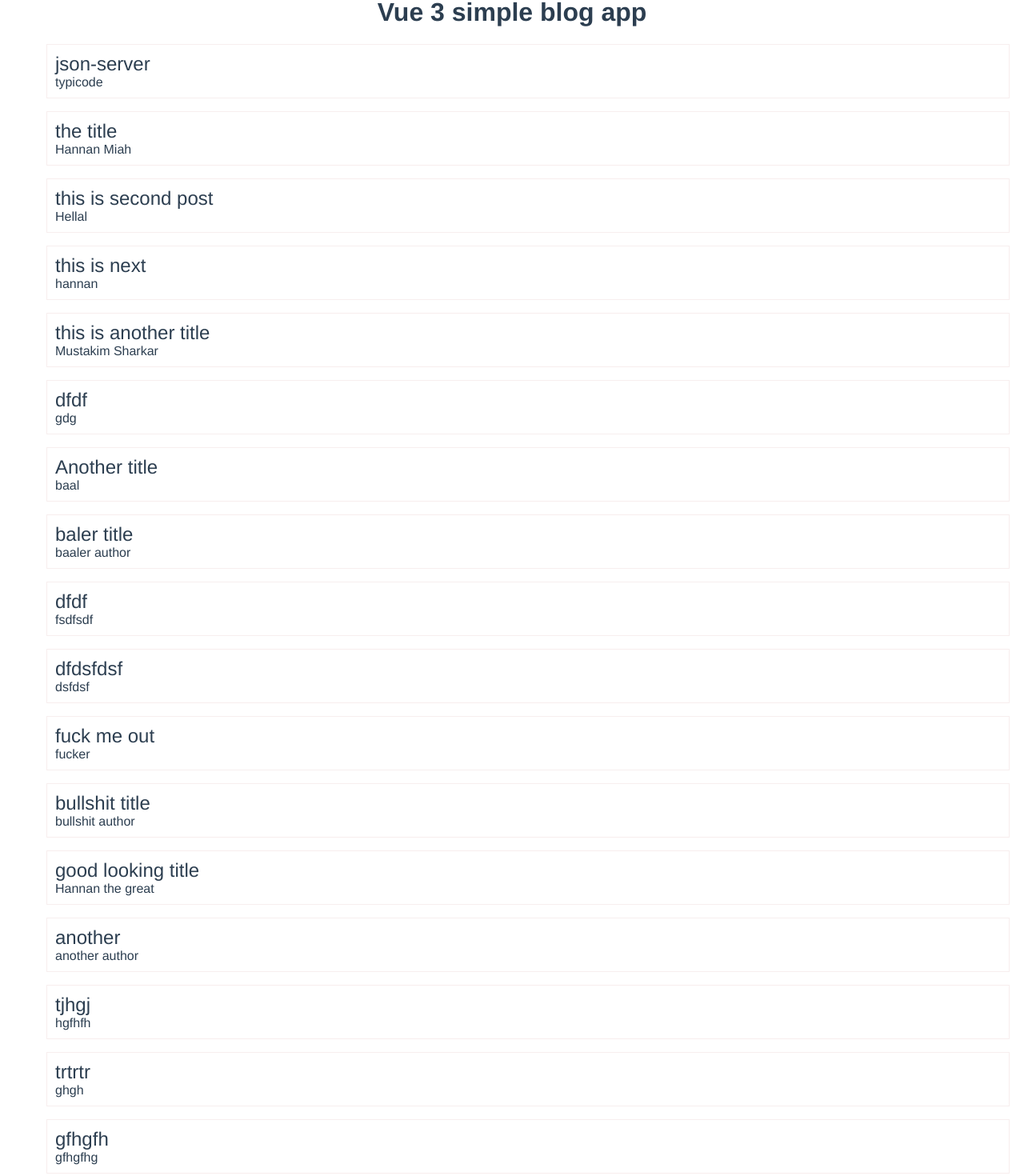
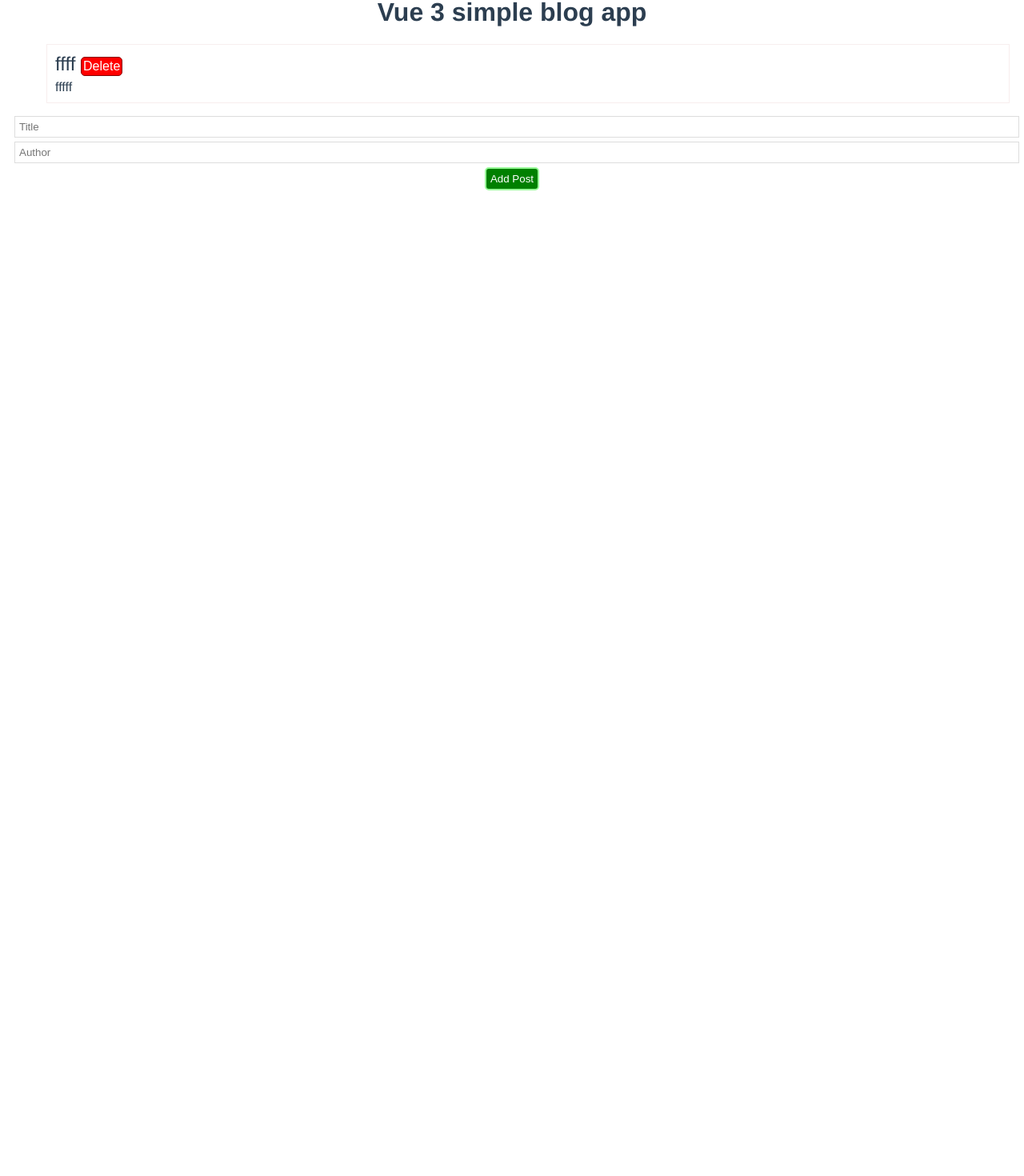
Before and after one commit to hannanmiah/vue-blog-crud, a Vue app: page / in a window 1280 px wide. Shown: the part 63-1533 px from the top of the page at 80% size. After the commit the page ends 800 px from the top, so only its background shows below. Built offline with nearby package versions, Linux system fonts and the light colour scheme; data requests are answered from the project's data file.

Commit message:
change some styles and added deletePost functionalities

```diff
--- a/db.json
+++ b/db.json
@@ -1,143 +1,12 @@
 {
   "posts": [
-    {
-      "id": 1,
-      "title": "json-server",
-      "author": "typicode"
-    },
-    {
-      "author": "Hannan Miah",
-      "title": "the title",
-      "id": 44
-    },
-    {
-      "author": "Hellal",
-      "title": "this is second post",
-      "id": 33
-    },
-    {
-      "author": "hannan",
-      "title": "this is next",
-      "id": 10
-    },
-    {
-      "author": "Mustakim Sharkar",
-      "title": "this is another title",
-      "id": 42
-    },
-    {
-      "title": "dfdf",
-      "author": "gdg",
-      "id": 45
-    },
-    {
-      "title": "Another title",
-      "author": "baal",
-      "id": 46
-    },
-    {
-      "author": "baaler author",
-      "title": "baler title",
-      "id": 69
-    },
-    {
-      "title": "dfdf",
-      "author": "fsdfsdf",
-      "id": 70
-    },
-    {
-      "title": "dfdsfdsf",
-      "author": "dsfdsf",
-      "id": 71
-    },
-    {
-      "title": "fuck me out",
-      "author": "fucker",
-      "id": 72
-    },
-    {
-      "title": "bullshit title",
-      "author": "bullshit author",
-      "id": 73
-    },
-    {
-      "author": "Hannan the great",
-      "title": "good looking title",
-      "id": 27
-    },
-    {
-      "title": "another",
-      "author": "another author ",
-      "id": 74
-    },
-    {
-      "title": "tjhgj",
-      "author": "hgfhfh",
-      "id": 75
-    },
-    {
-      "title": "trtrtr",
-      "author": "ghgh",
-      "id": 76
-    },
-    {
-      "title": "gfhgfh",
-      "author": "gfhgfhg",
-      "id": 77
-    },
-    {
-      "title": "gfg",
-      "author": "gfh",
-      "id": 78
-    },
-    {
-      "title": "testing",
-      "author": "testing",
-      "id": 79
-    },
-    {
-      "title": "again ",
-      "author": "testing",
-      "id": 80
-    },
-    {
-      "title": "asdf",
-      "author": "asdf",
-      "id": 81
-    },
-    {
-      "author": "this is another fake author",
-      "title": "this is another fake title",
-      "id": 28
-    },
-    {
-      "title": "again title",
-      "author": "again author",
-      "id": 82
-    },
-    {
-      "title": "dfsfdasf ",
-      "author": "sfasfasf",
-      "id": 83
-    },
-    {
-      "title": "gdfg",
-      "author": "gfdgfdg",
-      "id": 84
-    },
     {
       "title": "ffff",
       "author": "fffff",
       "id": 85
     }
   ],
-  "comments": [
-    {
-      "id": 1,
-      "body": "some comment",
-      "postId": 1
-    }
-  ],
+  "comments": [],
   "profile": {
     "name": "typicode"
   }
--- a/src/App.vue
+++ b/src/App.vue
@@ -61,6 +61,7 @@ export default {
       border-radius: 5px;
       color: white;
       margin: 5px auto;
+      cursor: pointer;
     }
 
     .heading {
--- a/src/components/Post.vue
+++ b/src/components/Post.vue
@@ -1,7 +1,7 @@
 <template>
   <ul v-for="post in posts" :key="post.id">
     <li>
-      <div class="title">{{post.title}}</div>
+      <div class="title">{{post.title}} <button @click="deletePost(post.id)" class="badge danger">Delete</button></div>
       <div class="meta">{{post.author}}</div>
     </li>
   </ul>
@@ -33,4 +33,22 @@ export default {
     display: block;
     font-size: 1rem;
   }
+
+  .badge {
+    display: inline-block;
+    color: white;
+    padding: 2px;
+    border-radius: 5px;
+    font-size: 1rem;
+  }
+
+  .success {
+    background: green;
+    border: 1px solid rgb(1, 66, 1);
+  }
+
+  .danger {
+    background: red;
+    border: 1px solid rgb(136, 5, 5);
+  }
 </style>
--- a/src/composables/postComposer.js
+++ b/src/composables/postComposer.js
@@ -10,6 +10,16 @@ const state = reactive({
         console.log(e)
        }
     },
+    async deletePost(id){
+        try {
+            const res = await axios.delete(`http://localhost:8000/posts/${id}`)
+            this.loadData()
+            console.log(res)
+        }catch(e){
+            console.log(e)
+        }
+    },
+
     totalPost: computed(() => {
         return state.posts.length
     })
```
